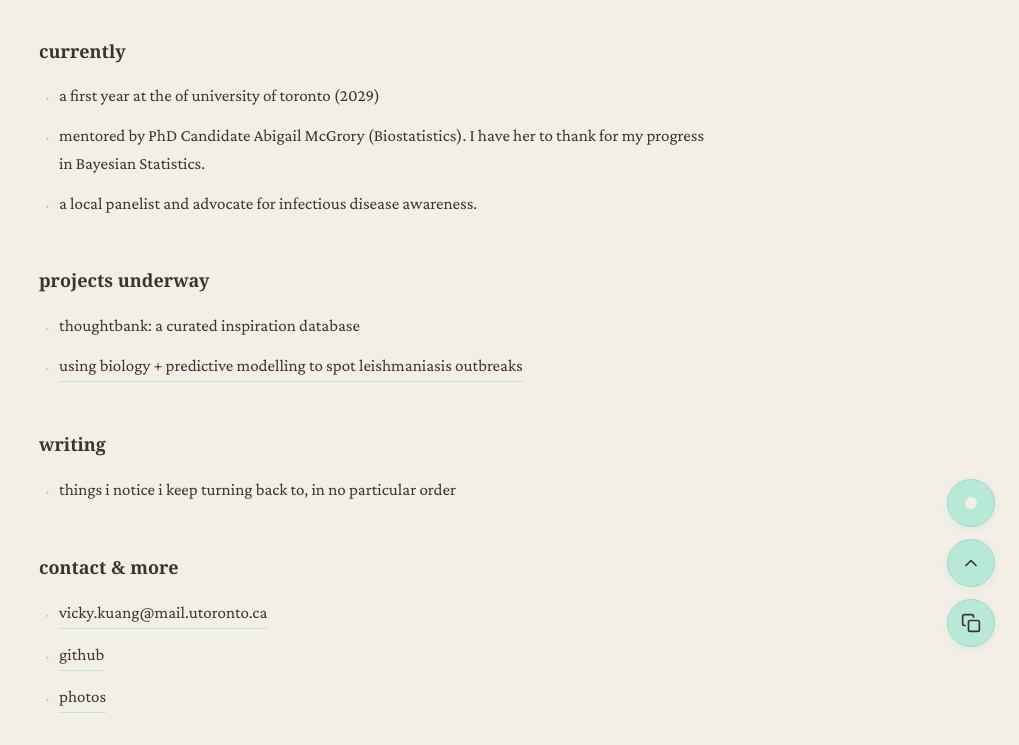
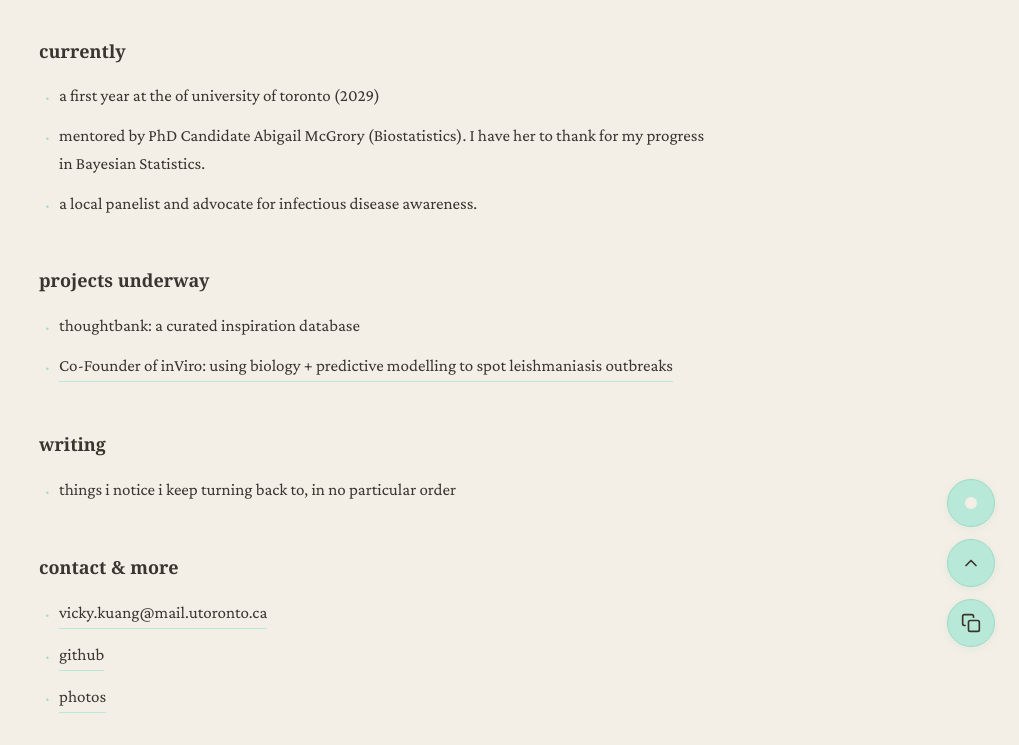
Before and after one commit to pixelatedk/vickykuang, a plain HTML site: page home/index.html in a window 1280 px wide. Shown: the part 129-874 px from the top of the page, without its empty margins (261-1280 px from the left). Drawn offline with nearby package versions, Linux system fonts and the light colour scheme; a web font is replaced by a local one.

Commit message:
Update index.html

```diff
--- a/home/index.html
+++ b/home/index.html
@@ -604,7 +604,7 @@
         <div class="section-title">projects underway</div>
         <ul>
             <li>thoughtbank: a curated inspiration database</li>
-             <li><a href="https://github.com/pixelatedk/predicting-VL-outbreaks">using biology + predictive modelling to spot leishmaniasis outbreaks</a></li>
+             <li><a href="https://github.com/pixelatedk/predicting-VL-outbreaks">Co-Founder of inViro: using biology + predictive modelling to spot leishmaniasis outbreaks</a></li>
         </ul>
     </div>
 
@@ -773,8 +773,6 @@
 
                     <p><a href="https://www.sherryning.com/p/how-lucky-are-you-allowed-to-get" target="_blank">How lucky are you allowed to get?</a> — Sherry Ning</p>
 
-                    <p><a href="https://www.bloomberg.com/opinion/newsletters/2026-01-05/everybody-wants-some-ai-debt" target="_blank">Everybody Wants Some AI Debt</a> — Matt Levine</p>
-
                     <p>"Caroline Shut Up" — Caroline Polachek</p>
 
                     <p><em>Consider the Lobster</em> — David Foster Wallace</p>
```
